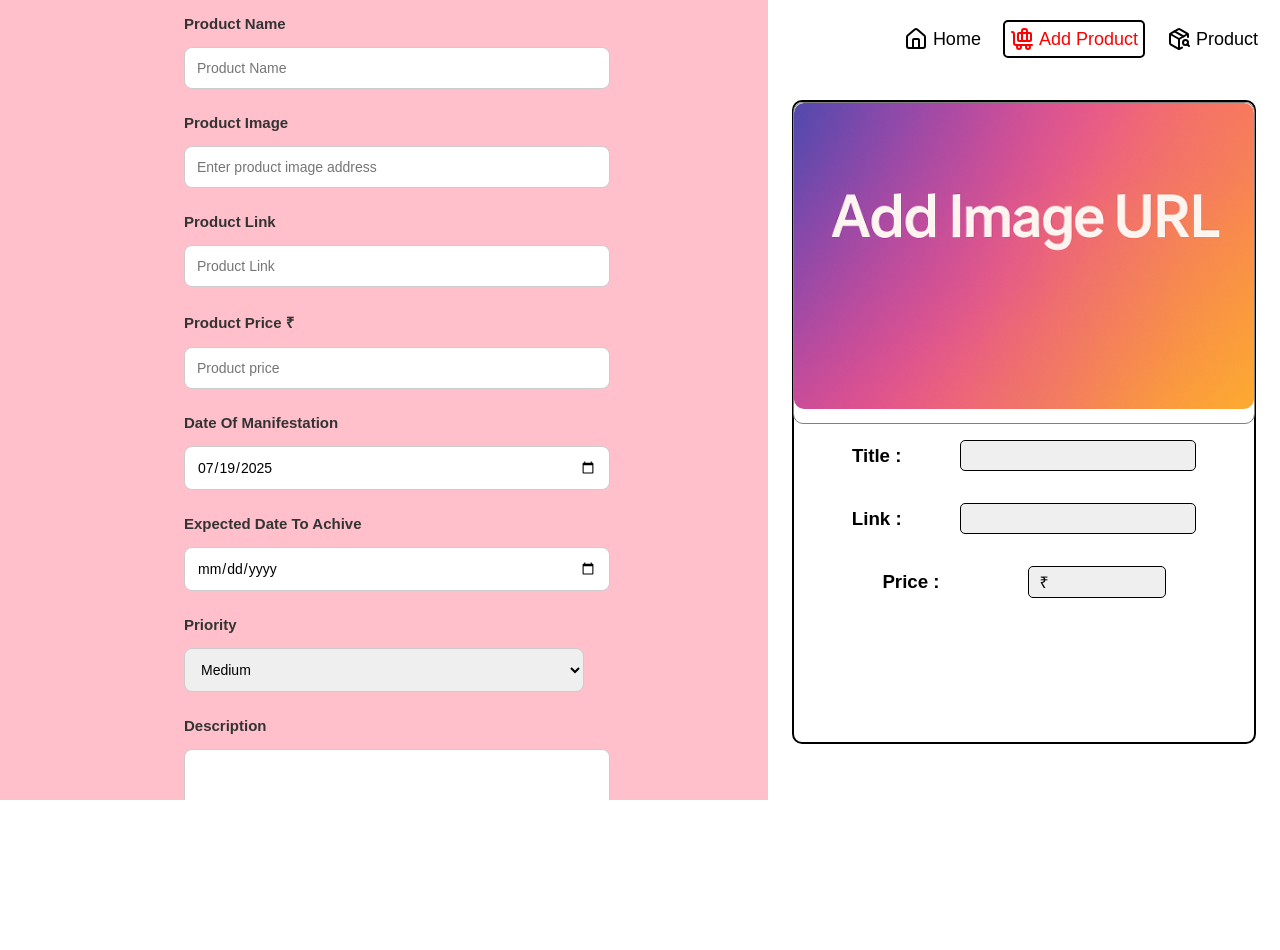
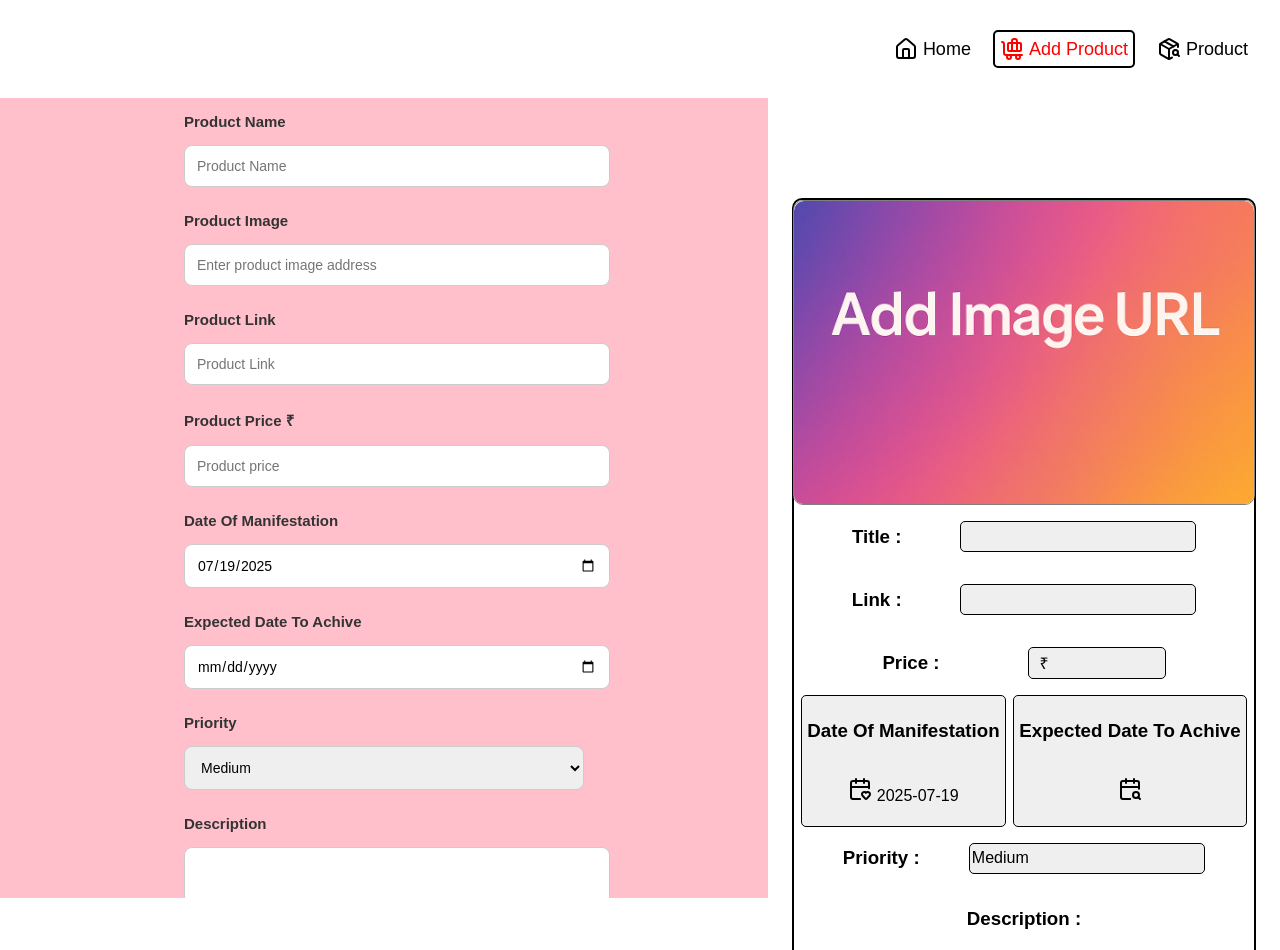
Before and after one commit to satyamrk18/WishBucket, a React (Vite) app: page /addproduct in a window 1280 px wide. Shown: the top 950 px of the page. Before the commit the page ends 800 px from the top, so only its background shows below. Built offline with nearby package versions, Linux system fonts and the light colour scheme.

Commit message:
card complete

```diff
--- a/src/pages/AddProduct.css
+++ b/src/pages/AddProduct.css
@@ -1,5 +1,9 @@
 * {
   font-family: sans-serif;
+}
+.navbar
+{
+  position:relative;
 }
 .addproduct {
   width: 100%;
@@ -107,7 +111,7 @@ textarea:focus {
   height: 100%;
 }
 .card {
-  min-height: 80%;
+  min-height:95%;
   height: 80%;
   width: 90%;
   border: 2px solid black;
@@ -120,7 +124,7 @@ textarea:focus {
 
 /* cards all feild edits */
 .product-image {
-  height: 50%;
+  height:40%;
   width: 100%;
   border-radius: 10px;
   border: 1px solid gray;
@@ -133,6 +137,14 @@ textarea:focus {
   height: auto;
   width: 100%;
   border-radius: 10px;
+}
+.information {
+  height:60%;
+  width: 100%;
+  overflow-x: hidden;
+}
+.information::-webkit-scrollbar {
+  display: none;
 }
 .title {
   width: 100%;
@@ -164,12 +176,51 @@ textarea:focus {
   justify-content: space-evenly;
 }
 .price p {
-  height:10px;
+  height: 10px;
   width: 25%;
   border: 1px solid black;
   background-color: rgba(78, 68, 68, 0.084);
   border-radius: 5px;
-  display:flex;
-  align-items:center;
-  padding:10px;
+  display: flex;
+  align-items: center;
+  padding: 10px;
 }
+
+.dates {
+  height: auto;
+  width: fit-content;
+  width: 100%;
+  display: flex;
+  flex-direction: row;
+  justify-content: space-evenly;
+}
+.dt {
+  display: flex;
+  flex-direction: column;
+  align-items: center;
+  justify-content: center;
+  text-align: center;
+  border: 1px solid black;
+  background-color: rgba(78, 68, 68, 0.084);
+  border-radius: 5px;
+  display: flex;
+  padding: 5px;
+}
+.description {
+  display: flex;
+  flex-direction: column;
+  align-items: center;
+}
+.description p {
+  height: fit-content;
+  min-height: 150px;
+  width:80%;
+  border: 1px solid black;
+  background-color: rgba(78, 68, 68, 0.084);
+  border-radius: 5px;
+  overflow-y:hidden;
+}
+.description p::-webkit-scrollbar
+{
+  display:none;
+}
--- a/src/pages/AddProduct.jsx
+++ b/src/pages/AddProduct.jsx
@@ -3,7 +3,7 @@ import Navbar from "./../components/navbar.jsx";
 import "./AddProduct.css";
 import defaultIMG from "./../assets/default-product-image.png";
 import { useState, useEffect } from "react";
-import { Archive } from "lucide-react";
+import { CalendarHeart, CalendarSearch } from "lucide-react";
 const AddProduct = () => {
   const [today, setToday] = useState("");
   const [product, setProduct] = useState([]);
@@ -37,7 +37,9 @@ const AddProduct = () => {
 
   return (
     <div>
+<div className="navbar">
   <Navbar />
+</div>
       <div className="addproduct">
         <div className="sideform">
           <form>
@@ -81,15 +83,28 @@ const AddProduct = () => {
             <label>Date Of Manifestation</label>
             <input type="date" defaultValue={today} name="Manifestation" />
             <label>Expected Date To Achive</label>
-            <input type="date" name="Expected Date Of achivement" />
+            <input
+              type="date"
+              name="Expected Date Of achivement"
+              onChange={(e) => {
+                setNewProduct({ ...newproduct, archivedate: e.target.value });
+              }}
+            />
             <label>Priority</label>
-            <select defaultValue="Medium">
+            <select
+              defaultValue="Medium"
+              onChange={(e) =>
+                setNewProduct({ ...newproduct, priority: e.target.value })
+              }
+            >
               <option value="High">High</option>
               <option value="Medium">Medium</option>
               <option value="Low">Low</option>
             </select>
             <label>Description</label>
-            <textarea rows="5" />
+            <textarea rows="5"  onChange={(e)=>{
+              setNewProduct({...newproduct, description:e.target.value})
+            }}/>
             <button>Submit</button>
           </form>
         </div>
@@ -100,6 +115,7 @@ const AddProduct = () => {
             <div className="product-image">
               <img src={newproduct.image || defaultIMG} alt="product" />
             </div>
+            <div className="information">
               {/* title */}
               <div className="title">
                 <h3>Title :</h3>
@@ -113,6 +129,30 @@ const AddProduct = () => {
                 <h3>Price :</h3>
                 <p>₹ {newproduct.price}</p>
               </div>
+              <div className="dates">
+                <div className="dt">
+                  <h3>Date Of Manifestation</h3>
+                  <p>
+                    {" "}
+                    <CalendarHeart /> {today}
+                  </p>
+                </div>
+                <div className="dt">
+                  <h3>Expected Date To Achive </h3>
+                  <p>
+                    <CalendarSearch /> {newproduct.archivedate}
+                  </p>
+                </div>
+              </div>
+              <div className="title">
+                <h3>Priority :</h3>
+                <p>{newproduct.priority || "Medium"}</p>
+              </div>
+              <div className="description">
+                <h3>Description :</h3>
+                <p>{newproduct.description}</p>
+              </div>
+            </div>
           </div>
         </div>
       </div>
```
Lines whose indentation alone changed are shown as unchanged.
